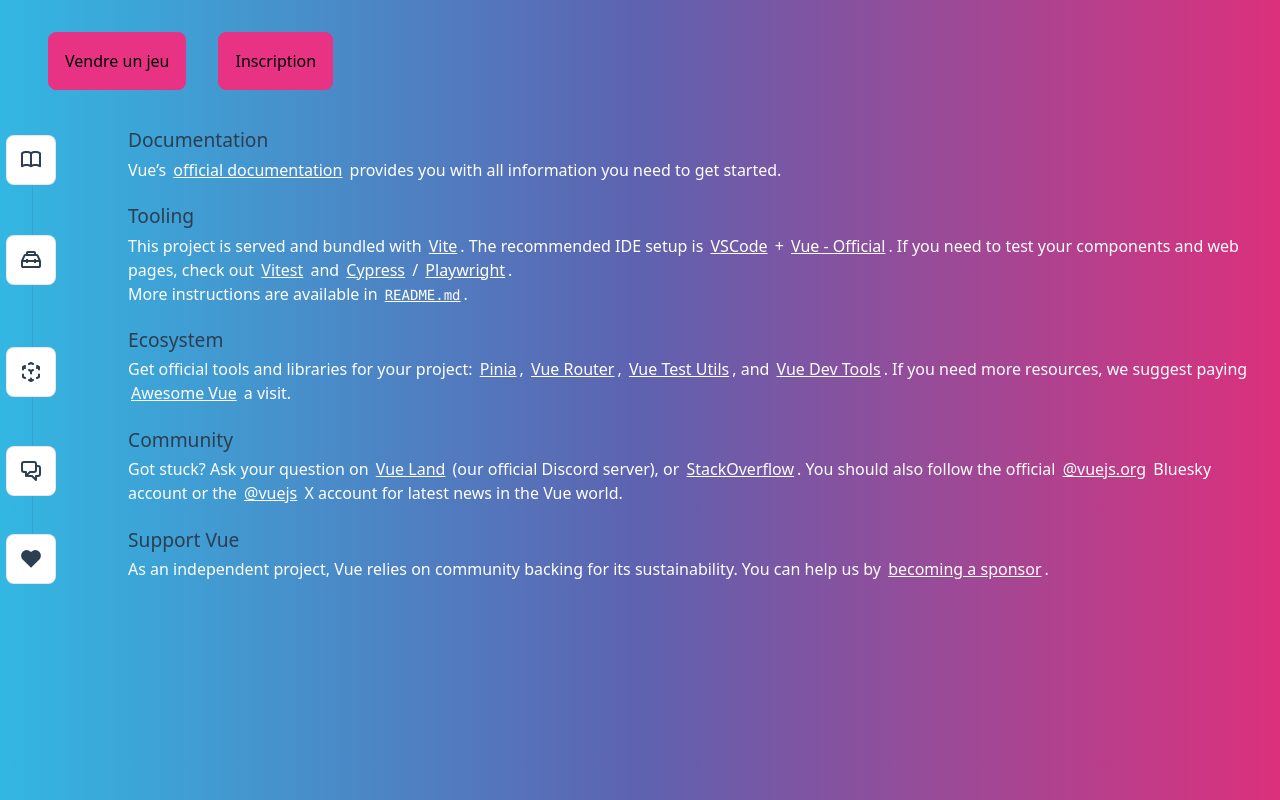
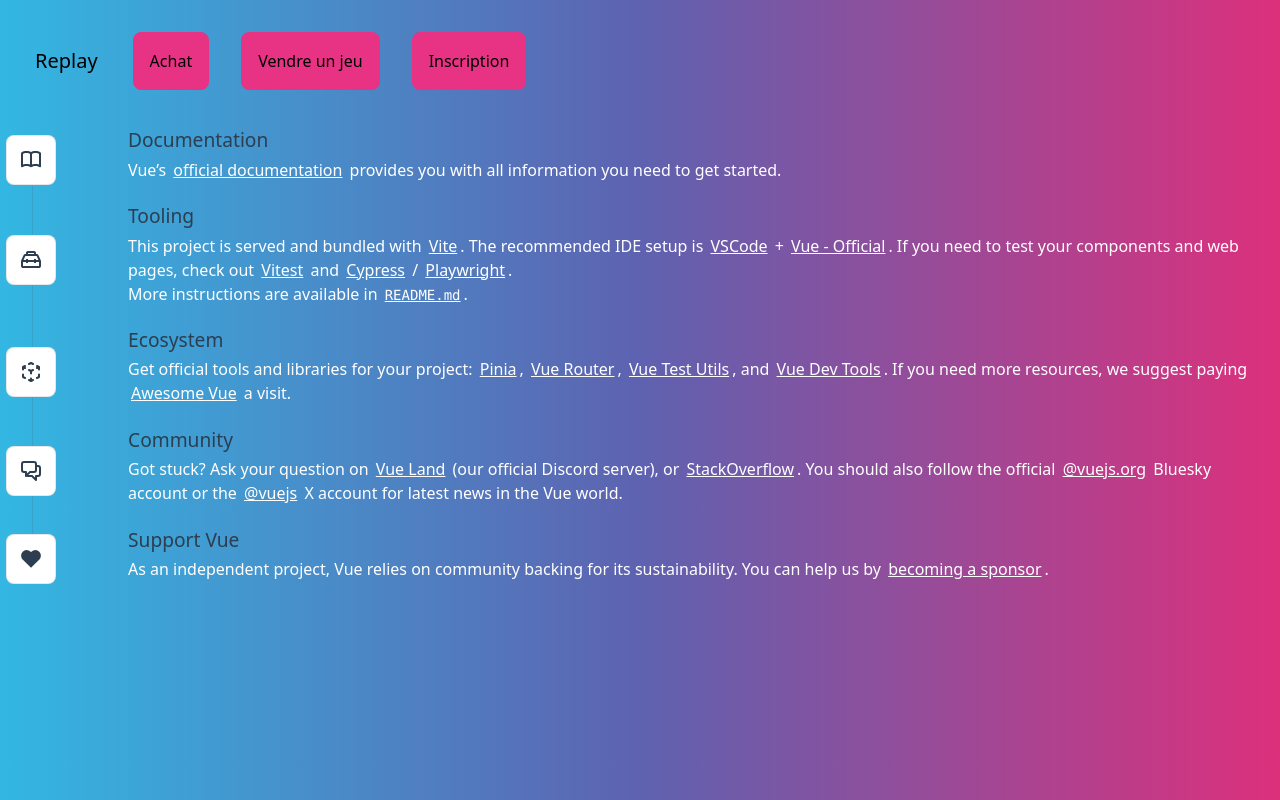
Before and after one commit to FelixPepin/Replay, a Vue app in the folder frontend/: page / in a window 1280 px wide. Built offline with nearby package versions, Linux system fonts and the light colour scheme.

Commit message:
Fix navigation

```diff
--- a/frontend/src/App.vue
+++ b/frontend/src/App.vue
@@ -1,5 +1,5 @@
 <script setup>
-import { ref , computed} from 'vue';
+import { ref, computed } from 'vue';
 import { RouterLink, RouterView, useRouter } from 'vue-router'
 import { useAuthStore } from '@/stores/auth'
 const auth = useAuthStore()
@@ -9,17 +9,20 @@
 
 function deconnecter() {
   auth.deconnecter()
-    router.push('/login')
+  router.push('/login')
 }
 </script>
 
 <template>
   <header>
-      <nav class="navbar navbar-expand">
-        <RouterLink to="/vendre" class="btn btn-primary p-2 text-black m-2">Vendre un jeu</RouterLink>
-        <RouterLink to="/register" class="btn btn-primary p-2 text-black m-2">Inscription</RouterLink>
-        <button v-show="auth.estConnecte" id="deconnexion" @click="deconnecter" class="btn btn-info p-2 text-black m-2">Se déconnecter</button>
-      </nav>
+    <nav class="navbar navbar-expand-lg">
+      <a class="navbar-brand" href="/">Replay</a>
+      <RouterLink to="/achat" class="btn btn-primary p-2 text-black m-2">Achat</RouterLink>
+      <RouterLink to="/vendre" class="btn btn-primary p-2 text-black m-2">Vendre un jeu</RouterLink>
+      <RouterLink to="/register" class="btn btn-primary p-2 text-black m-2">Inscription</RouterLink>
+      <button v-show="auth.estConnecte" id="deconnexion" @click="deconnecter" class="btn btn-info p-2 text-black m-2">Se
+        déconnecter</button>
+    </nav>
   </header>
 
   <RouterView />
```
